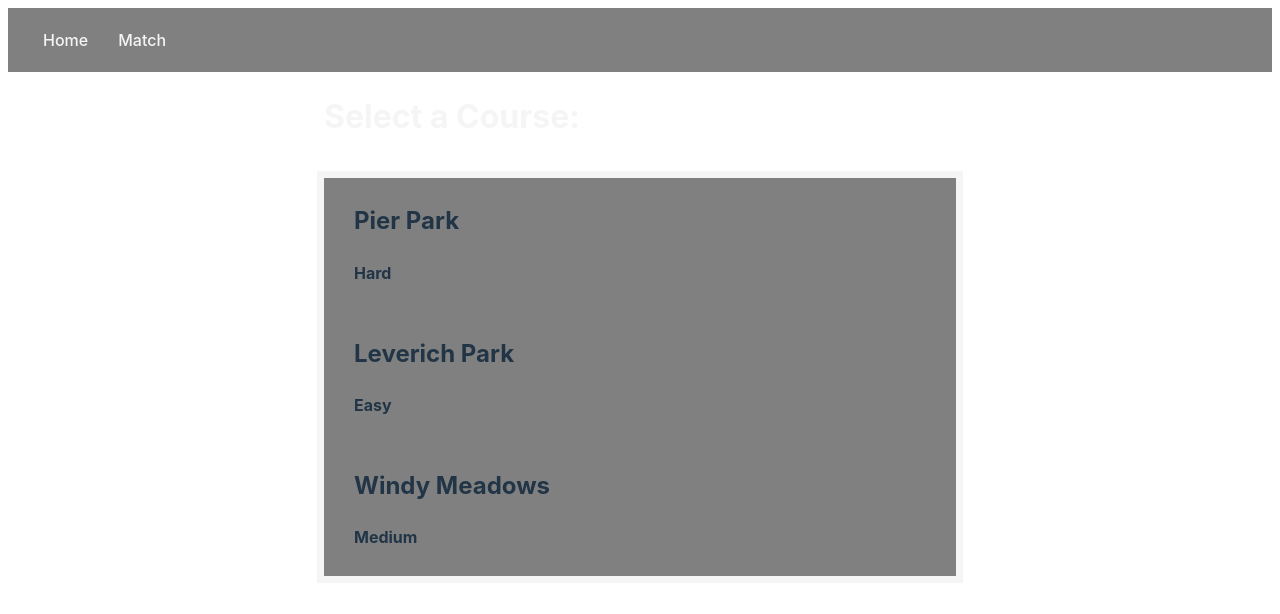
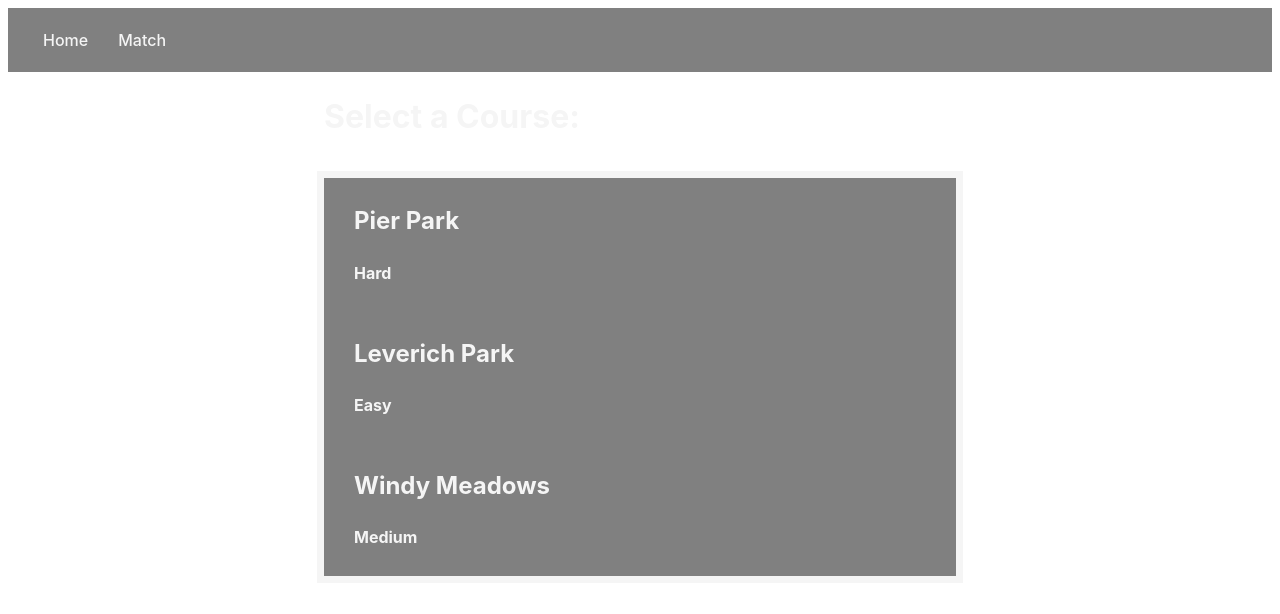
Before and after one commit to adamstag20/DiscGolf-Tracker, a React (Vite) app in the folder frontend/: page / in a window 1280 px wide. Shown: the top 614 px of the page. Built offline with nearby package versions, Linux system fonts and the light colour scheme.

Commit message:
Working routes to each course start page

```diff
--- a/frontend/src/App.tsx
+++ b/frontend/src/App.tsx
@@ -1,6 +1,7 @@
 import { useState } from 'react'
 import { Link, Route, Routes, Router, BrowserRouter } from "react-router-dom";
 import { Home, Match } from './Components';
+import StartGame from './StartGame';
 import reactLogo from './assets/react.svg'
 import viteLogo from '/vite.svg'
 import './styles/App.css'
@@ -21,6 +22,7 @@ function App() {
         <Routes>
           <Route path="/" element={<Home />} />
           <Route path="/match" element={<Match />} />
+          <Route path="/start/:id" element={<StartGame />} />
         </Routes>
 
       </div>
--- a/frontend/src/Components.tsx
+++ b/frontend/src/Components.tsx
@@ -1,4 +1,5 @@
 import { courses } from "./assets/Maps";
+import { Link } from "react-router-dom";
 import './styles/Course.css'
 
 export const Match = () => {
@@ -15,9 +16,10 @@ export const Home = () => {
 			{
 				courses.map( (course: {course_name: string, difficulty: string}) =>
 				<div className = "course" key={course.course_name}>
+				<Link clasName = "course-link" to={`/start/${course.course_name}`}>
 					<h2> {course.course_name} </h2>
 					<h4> {course.difficulty} </h4>
-
+				</Link>
 				</div>
 
 				)
@@ -26,11 +28,3 @@ export const Home = () => {
 		</div>
 	);
 };
-
-export function Title() {
-	return(<h1>Doggr</h1>);
-}
-
-export function Subtitle() {
-	return(<h3>Where your pets find love(tm)</h3>);
-}
--- /dev/null
+++ b/frontend/src/StartGame.tsx
@@ -0,0 +1,21 @@
+import React from 'react';
+import { useParams } from "react-router-dom";
+import { courses } from './assets/Maps';
+
+function getCourse(name: string){
+    for (let i = 0; i < courses.length; i++){
+        if (courses[i].course_name === name){return courses[i]}
+    }
+    return null;
+}
+function StartGame() {
+  const mapName = useParams();
+  const course = getCourse(mapName.id);
+  return (
+    <div>
+        <h1>{course.course_name}</h1>
+    </div>
+  )
+}
+
+export default StartGame;
--- a/frontend/src/styles/Course.css
+++ b/frontend/src/styles/Course.css
@@ -9,6 +9,7 @@
     border-width: 7px;
     border-color: whitesmoke;
 }
+
 h1 {
     margin-left: auto;
     margin-right: auto;
@@ -17,6 +18,10 @@ h1 {
 }
 h2 {
     margin-bottom: 0px;
+    color: whitesmoke;
+}
+h4 {
+    color: whitesmoke;
 }
 
 .course {
```
